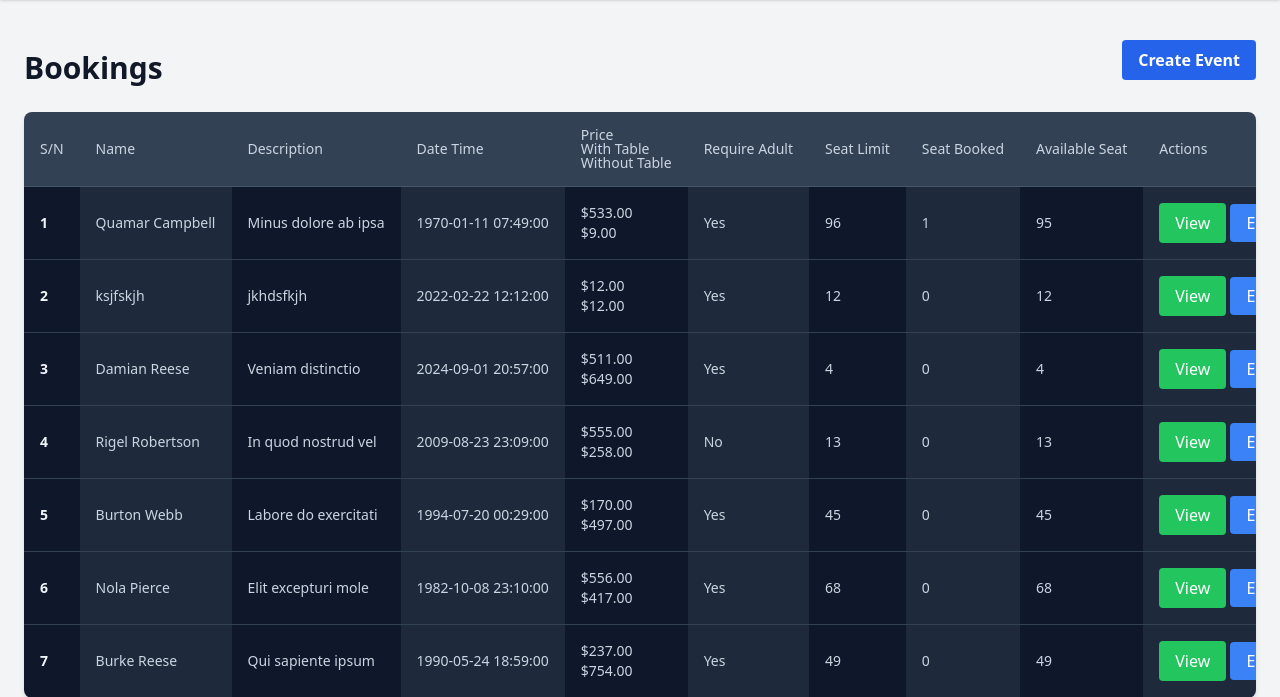
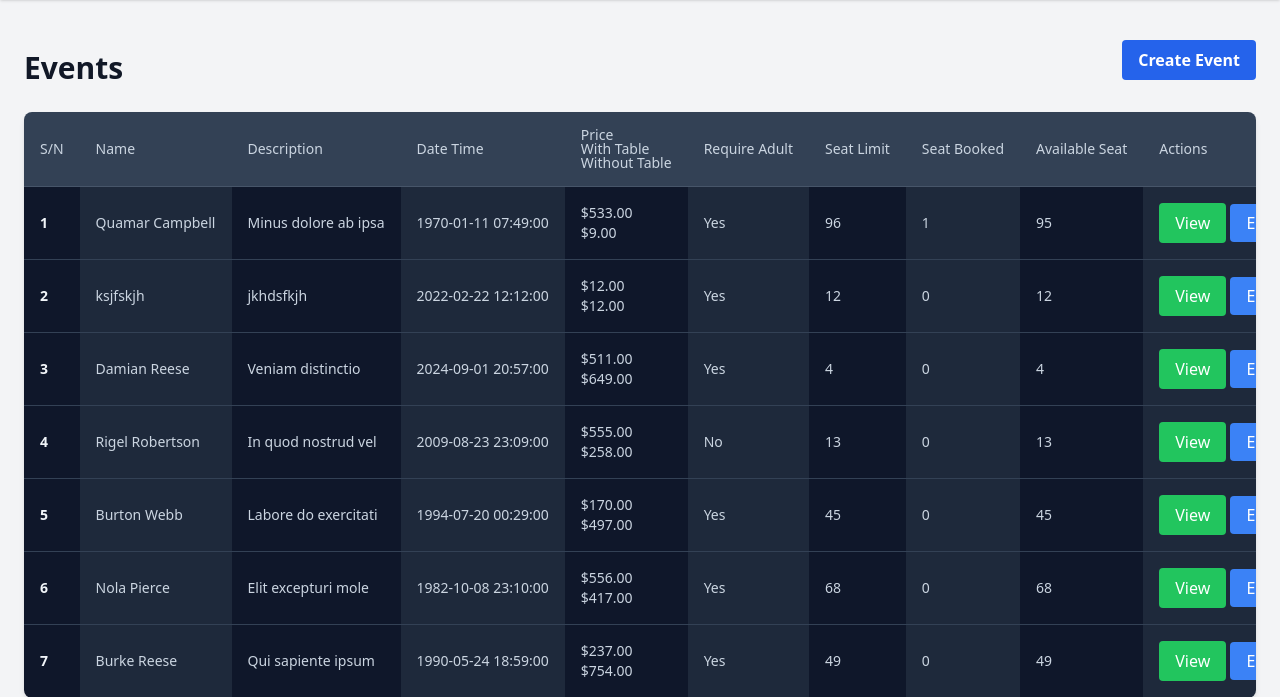
Before and after one commit to ajuliush/arma_project, a PHP site: page /events in a window 1280 px wide. Shown: the part 60-757 px from the top of the page. Run offline with PHP 8.4, Linux system fonts and the light colour scheme; the visitor is signed in with stand-in values (Sample User, id 1); data comes from the database, SQL or seed files in the repository; some libraries are stand-ins or nearby versions.

Commit message:
update: seat allocation

```diff
--- a/views/admin/event/events.php
+++ b/views/admin/event/events.php
@@ -77,7 +77,7 @@
     <div class="container mx-auto py-10 px-6">
 
         <div class="flex justify-between items-center mb-4">
-            <h1 class="text-3xl font-bold text-gray-900">Bookings</h1>
+            <h1 class="text-3xl font-bold text-gray-900">Events</h1>
             <a href="create-event"
                 class="inline-block bg-blue-600 text-white font-bold py-2 px-4 rounded hover:bg-blue-700 mb-4">
                 Create Event
--- a/views/customer/index.php
+++ b/views/customer/index.php
@@ -130,7 +130,7 @@
                             <h4 class="text-lg font-semibold text-gray-800">Available Tickets</h4>
                             <p class="text-sm text-gray-600">We have <span id="availableTicketsCount"
                                     class="font-bold">0</span> tickets available for this event.</p>
-                            <input type="text" id="availableTickets">
+                            <input type="hidden" id="availableTickets">
                         </div>
 
                         <!-- Personal Details Section -->
```
